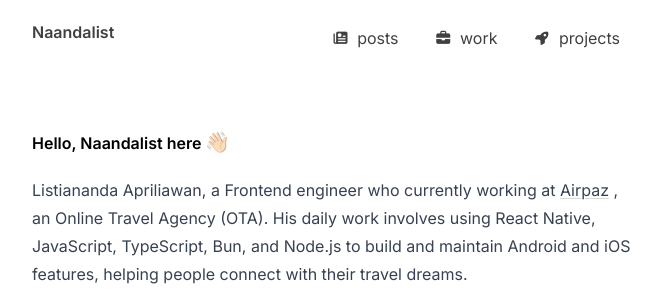
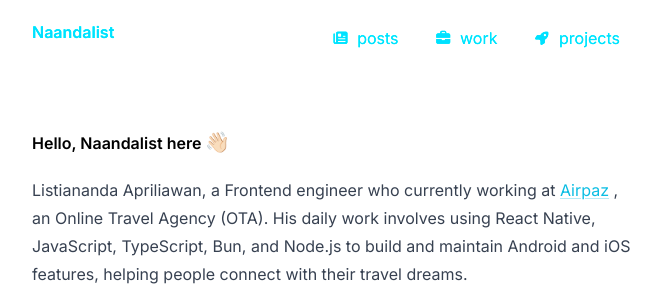
Before and after one commit to Naandalist/naandalist.com, an Astro site: page / in a window 1280 px wide. Shown: the top 298 px of the page, without its empty margins (308-971 px from the left). Built offline with nearby package versions, Linux system fonts and the light colour scheme; Astro itself is replaced by a stand-in of ours; some packages are replaced by stand-ins of ours.

Commit message:
fix: enhance link styles for better visibility and interaction

```diff
--- a/src/components/Link.astro
+++ b/src/components/Link.astro
@@ -5,15 +5,22 @@ type Props = {
   href: string;
   external?: boolean;
   underline?: boolean;
-}
+};
 
 const { href, external, underline = true, ...rest } = Astro.props;
 ---
 
 <a
   href={href}
-  target={ external ? "_blank" : "_self" }
-  class={cn("inline-block decoration-black/15 dark:decoration-white/30 hover:decoration-black/25 hover:dark:decoration-white/50 text-current hover:text-black hover:dark:text-white transition-colors duration-300 ease-in-out", underline && "underline underline-offset-2")}
-  {...rest}>
-  <slot/>
+  target={external ? "_blank" : "_self"}
+  class={cn(
+    "inline-block transition-colors duration-300 ease-in-out",
+    underline && "underline underline-offset-2"
+  )}
+  style='color: rgba(10, 189, 227, 1.0); text-decoration-color: rgba(10, 189, 227, 0.3);'
+  onmouseenter="this.style.color='rgba(72, 219, 251, 1.0)'; this.style.textDecorationColor='rgba(72, 219, 251, 0.5)';"
+  onmouseleave="this.style.color='rgba(10, 189, 227, 1.0)'; this.style.textDecorationColor='rgba(10, 189, 227, 0.3)';"
+  {...rest}
+>
+  <slot />
 </a>
--- a/src/styles/global.css
+++ b/src/styles/global.css
@@ -45,13 +45,14 @@ article {
 
 @layer utilities {
   article a {
-    @apply font-sans text-current underline underline-offset-2;
-    @apply decoration-black/15 dark:decoration-white/30;
+    @apply font-sans underline underline-offset-2;
     @apply transition-colors duration-300 ease-in-out;
+    color: rgba(10, 189, 227, 1);
+    text-decoration-color: rgba(10, 189, 227, 0.3);
   }
   article a:hover {
-    @apply text-black dark:text-white;
-    @apply decoration-black/25 dark:decoration-white/50;
+    color: rgba(72, 219, 251, 1);
+    text-decoration-color: rgba(72, 219, 251, 0.5);
   }
 }
 
```
